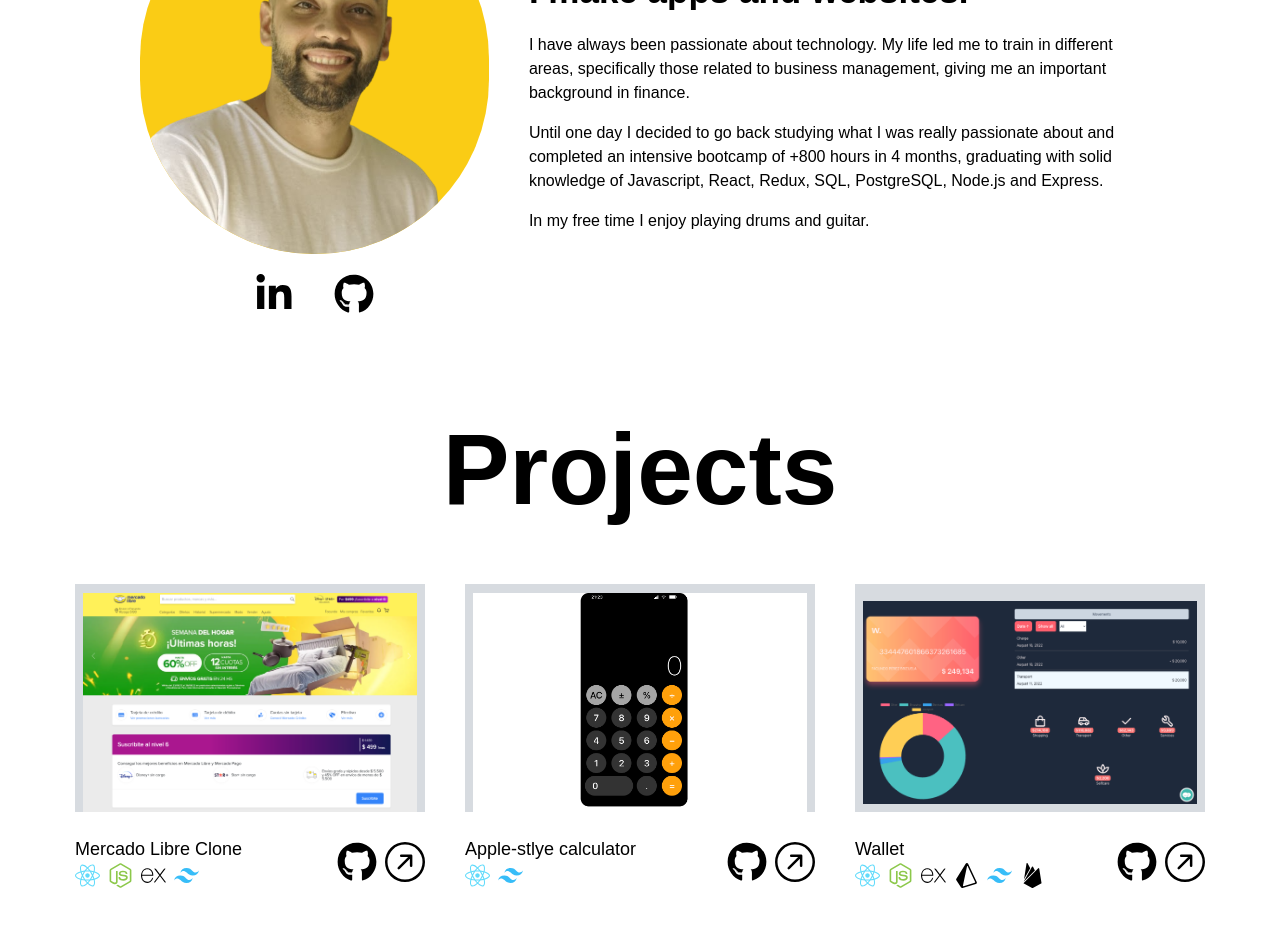
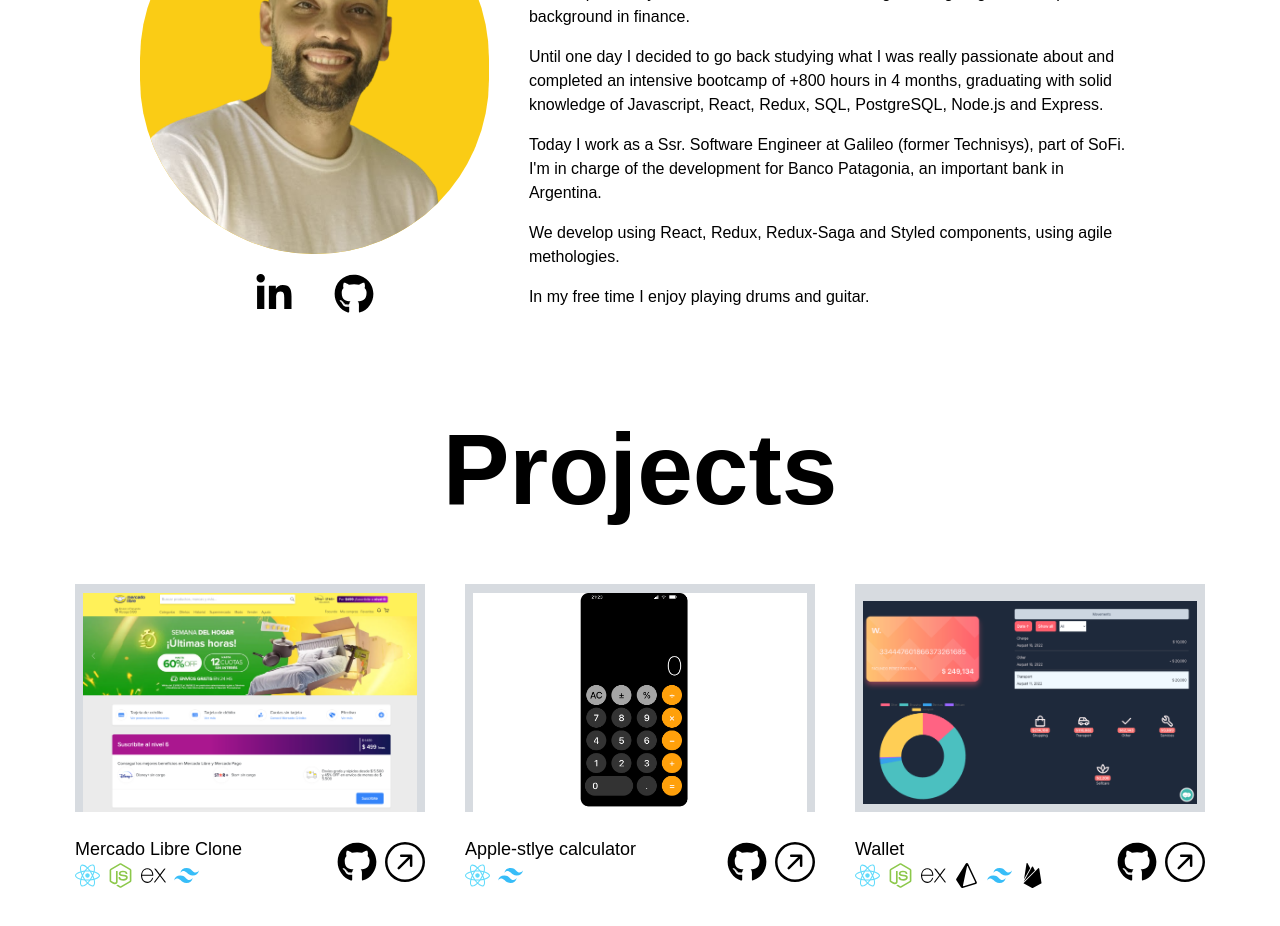
Before and after one commit to facuperezbri/myportfolio, a React (Create React App) app: page / in a window 1280 px wide. Shown: the part 1120-2046 px from the top of the page. Built offline with nearby package versions, Linux system fonts and the light colour scheme.

Commit message:
About section modified

```diff
--- a/src/components/About/About.jsx
+++ b/src/components/About/About.jsx
@@ -1,7 +1,7 @@
 import React from "react";
 
+import { FaGithub, FaLinkedinIn } from "react-icons/fa";
 import profile from "../../assets/profile.png";
-import { FaLinkedinIn, FaGithub } from "react-icons/fa";
 
 const About = () => {
   return (
@@ -53,6 +53,16 @@
             Redux, SQL, PostgreSQL, Node.js and Express.
           </p>
           <p className="font-light">
+            Today I work as a Ssr. Software Engineer at Galileo (former
+            Technisys), part of SoFi. I'm in charge of the development for Banco
+            Patagonia, an important bank in Argentina.
+          </p>
+
+          <p className="font-light">
+            We develop using React, Redux, Redux-Saga and Styled components,
+            using agile methologies.
+          </p>
+          <p className="font-light">
             In my free time I enjoy playing drums and guitar.
           </p>
         </div>
--- a/src/components/Hero/Hero.jsx
+++ b/src/components/Hero/Hero.jsx
@@ -1,7 +1,6 @@
 import React from "react";
-import { Link } from "react-router-dom";
+import memoji from "../../assets/memoji.png";
 import Button from "../ComponentsUI/Button";
-import memoji from "../../assets/memoji.png";
 
 const Hero = () => (
   <section
```
